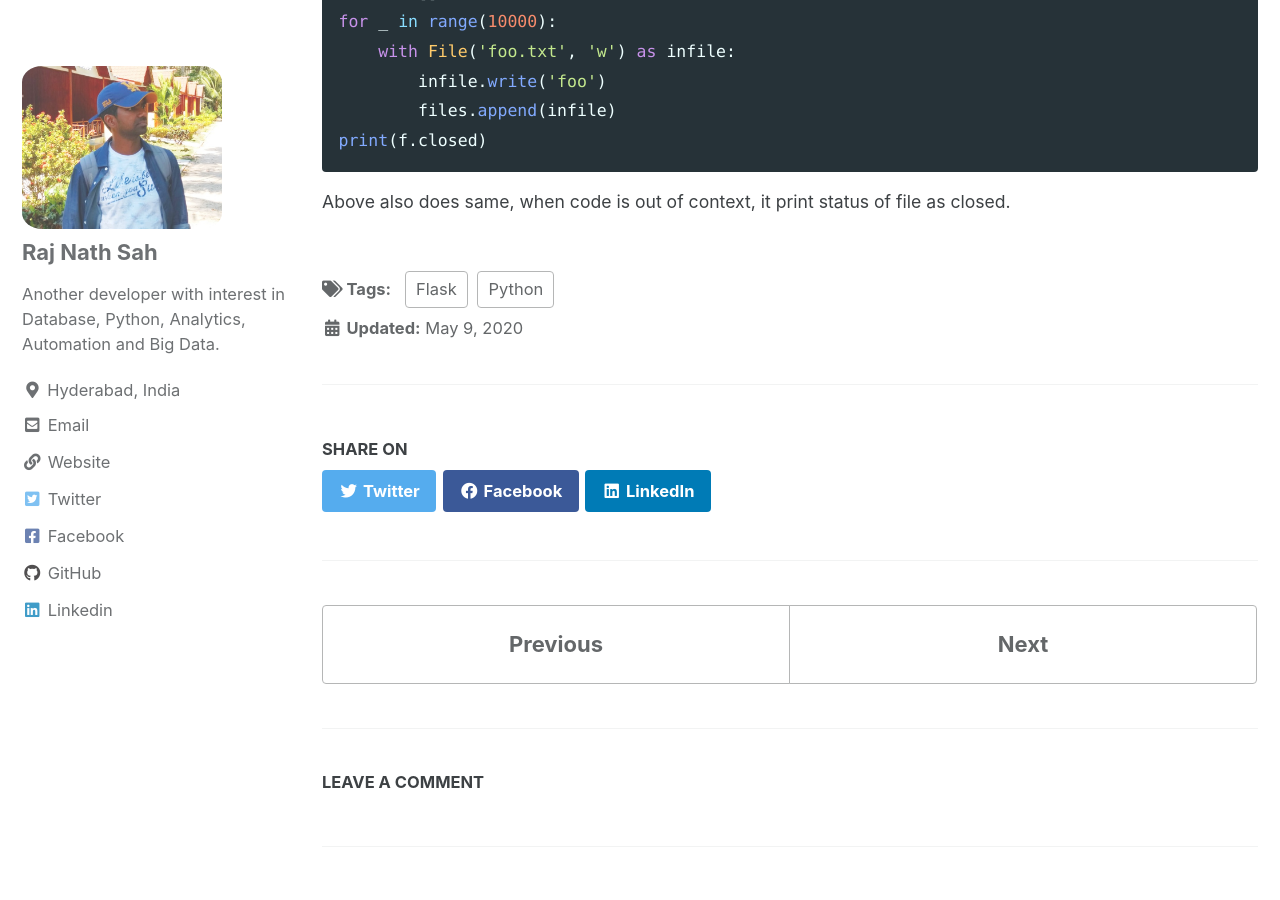
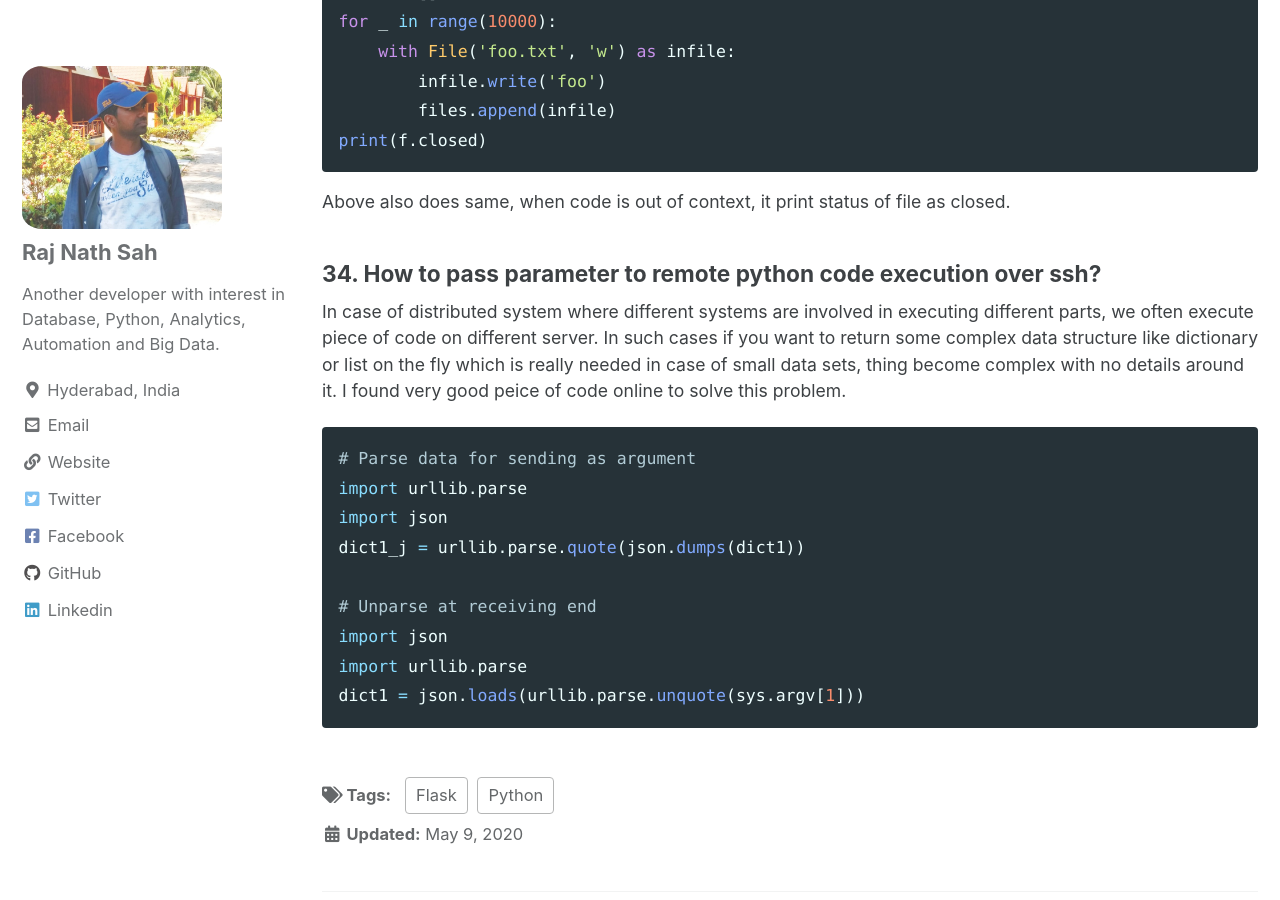
Before and after one commit to rajnathsah/rajnathsah.github.io, a Jekyll site: the page built from _posts/2019-11-17-python-questions.md, in a window 1280 px wide and 900 px high, scrolled down 24821 px. Built offline with Jekyll 4.4.1, drawn with Linux system fonts in a browser that asks for light colours; cached includes are drawn as plain includes; comment, search, counter and statistics services are not loaded; some of the changed text lies outside the part shown.

Commit message:
Update 2019-11-17-python-questions.md

````diff
--- a/_posts/2019-11-17-python-questions.md
+++ b/_posts/2019-11-17-python-questions.md
@@ -774,3 +774,17 @@ for _ in range(10000):
 print(f.closed)
 ```
 Above also does same, when code is out of context, it print status of file as closed.
+
+##### 34. How to pass parameter to remote python code execution over ssh?
+In case of distributed system where different systems are involved in executing different parts, we often execute piece of code on different server. In such cases if you want to return some complex data structure like dictionary or list on the fly which is really needed in case of small data sets, thing become complex with no details around it. I found very good peice of code online to solve this problem.
+```python
+# Parse data for sending as argument
+import urllib.parse
+import json
+dict1_j = urllib.parse.quote(json.dumps(dict1))
+
+# Unparse at receiving end
+import json
+import urllib.parse
+dict1 = json.loads(urllib.parse.unquote(sys.argv[1]))
+```
````
